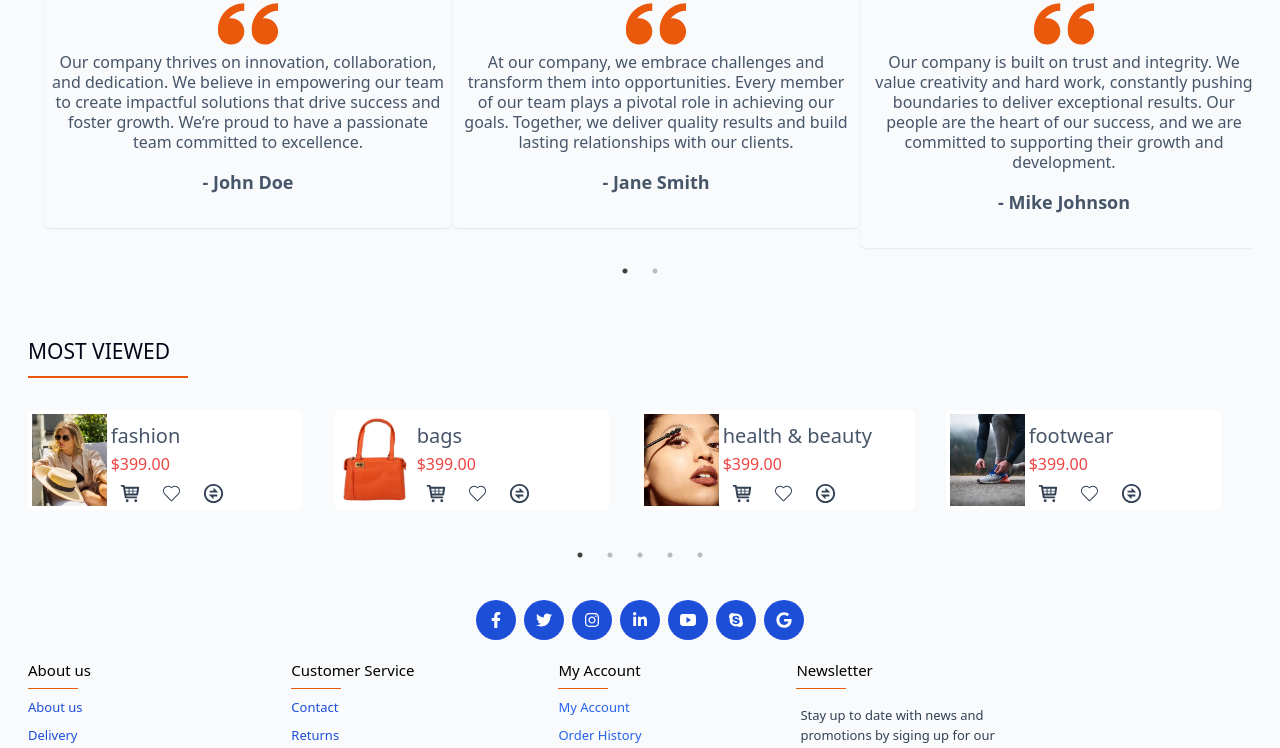
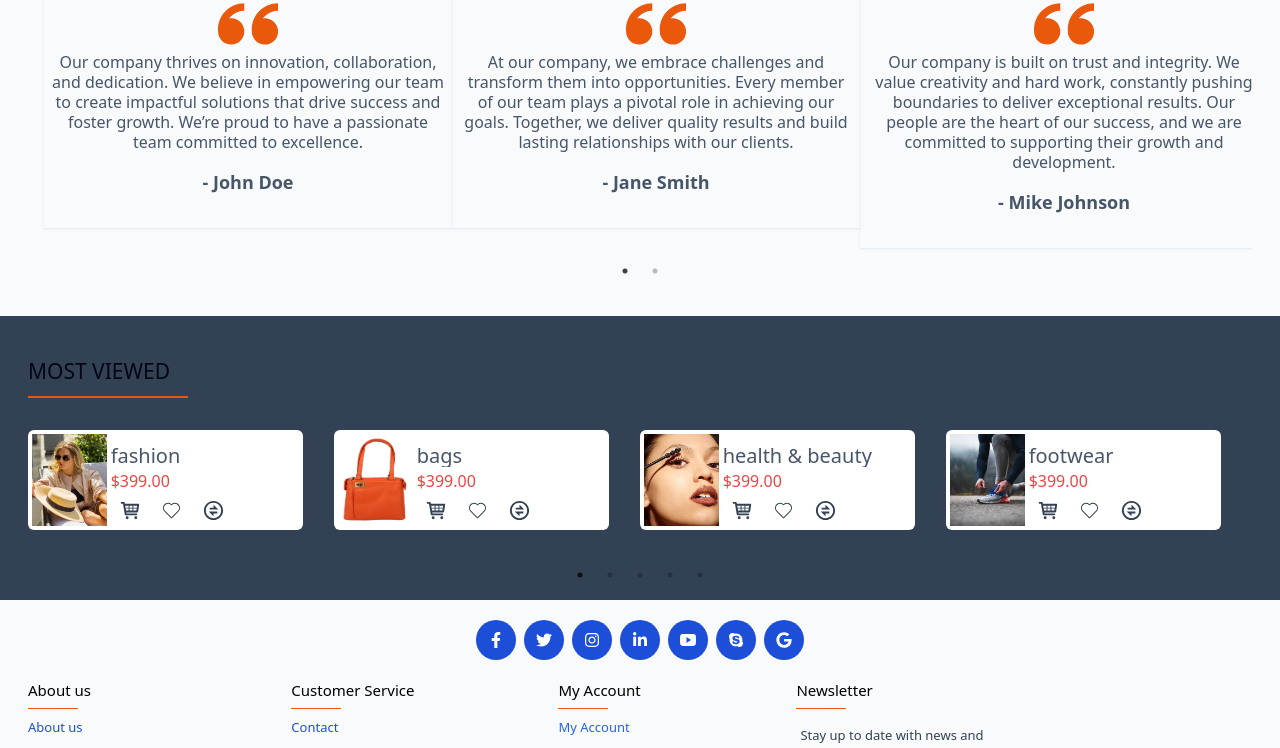
Before and after one commit to w3villa-sachin-awasthi/e_commerce, a React (Vite) app: page / in a window 1280 px wide. Shown: the part 5077-5825 px from the top of the page. Built offline with nearby package versions, Linux system fonts and the light colour scheme.

Commit message:
viewed section updated (bg color updated)

```diff
--- a/src/Components/People.jsx
+++ b/src/Components/People.jsx
@@ -75,7 +75,7 @@ function People() {
                     {data.map((val, index) => (
                         <div
                             key={index}
-                            className="bg-cover bg-center max-w-[90%] md:max-w-[330px] lg:max-w-[380]  xl:max-w-[420px] min-w-[220px] flex text-xl font-bold  sm:mx-4 relative shadow-sm shadow-slate-200 pb-5 mx-2 my-2 pt-5  hover:shadow-[0px_0px_2px_0px_grey] rounded-md "
+                            className="bg-cover bg-center max-w-[90%] md:max-w-[330px] lg:max-w-[380]  xl:max-w-[420px] min-w-[220px] flex text-xl font-bold  sm:mx-4 relative shadow-sm shadow-slate-200 pb-5 mx-2 my-2 pt-5  hover:shadow-[0px_0px_2px_0px_grey]rounded-md "
                         >
 
                             <div className='w-full flex justify-center text-orange-600 text-[60px]'>
--- a/src/Components/Viewed.jsx
+++ b/src/Components/Viewed.jsx
@@ -58,8 +58,8 @@ function Viewed() {
 
 
   return (
-    <div className=''>
-      <div className="flex flex-col  sm:items-center max-w-[1600px] mx-auto my-10 px-3 md:px-5 lg:px-7 2xl:px-10 ">
+    <div className='bg-slate-700 py-6 sm:py-7 md:py-10'>
+      <div className="flex flex-col  sm:items-center max-w-[1600px] mx-auto  px-3 md:px-5 lg:px-7 2xl:px-10  ">
 
 
         <div className="text-[23px] w-full sm:text-[21px] uppercase font-medium">Most Viewed</div>
@@ -94,11 +94,11 @@ function Viewed() {
                 </div>
 
                 <div className="  h-full w-full sm:w-[70%]  sm:absolute  top-0 right-0 text-black px-2 sm:px-0 flex flex-col items-start  ">
-                               <div className='font-normal sm:font-medium text-slate-600 mt-3'>{val.content}</div>
+                               <div className='font-normal sm:font-medium text-slate-600 mt-3 overflow-hidden'>{val.content}</div>
                                <div className='text-[16px] text-red-500 font-light sm:font-normal'>
                                 $399.00
                                </div>
-                               <div className='flex w-[50%] sm:w-[55%] justify-between sm:text-[23px] text-slate-700    sm:mt-[4px] sm:ml-2'>
+                               <div className='flex w-[50%] sm:w-[55%] justify-between sm:text-[23px] text-slate-700    sm:mt-[4px] sm:ml-2 mb-2'>
                                 <TiShoppingCart/>
                                 <CiHeart/>
                                 <RiExchangeLine/>
```
